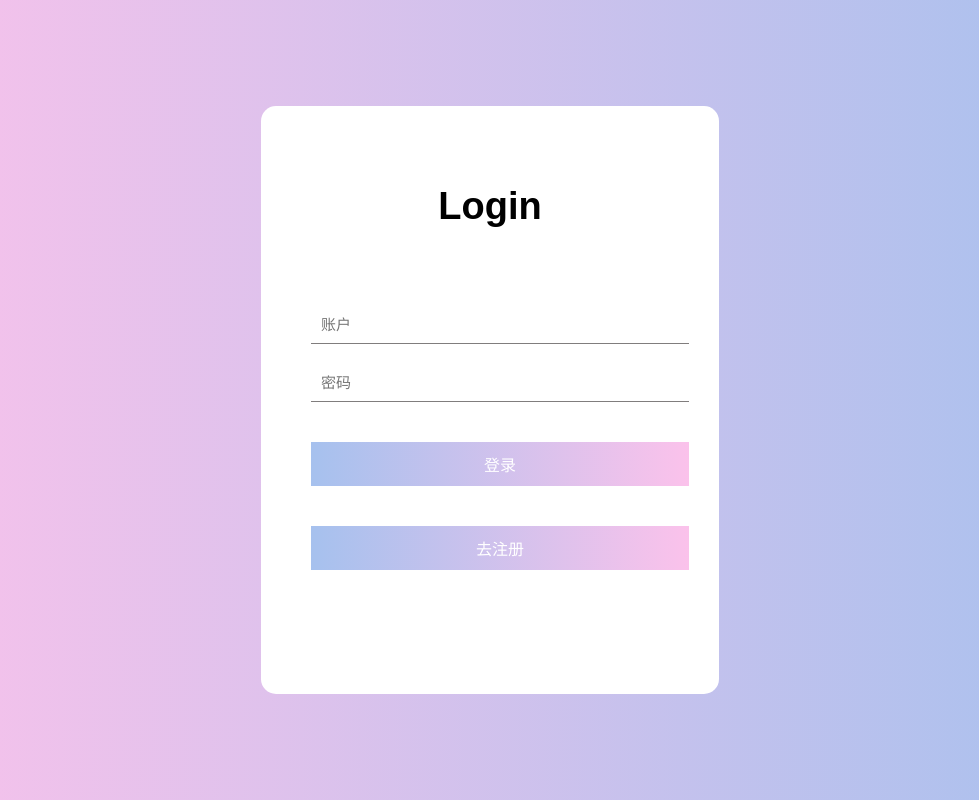
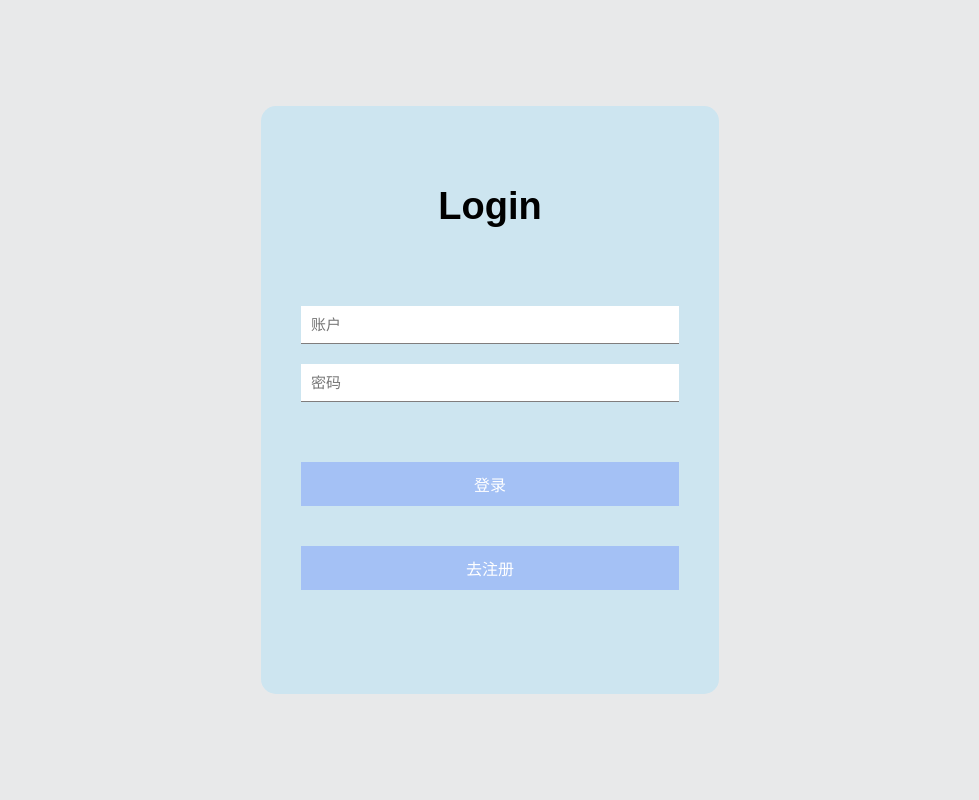
Before and after one commit to zxgfixpc/blogc, a Vue app: page /login in a window 1280 px wide. Shown: the whole page, without its empty margins (150-1129 px from the left). Built offline with nearby package versions, Linux system fonts and the light colour scheme; what @kangc/v-md-editor, mavon-editor would draw is missing.

Commit message:
fix login css

```diff
--- a/src/pages/login/LoginPage.vue
+++ b/src/pages/login/LoginPage.vue
@@ -43,10 +43,10 @@ body {
     /* margin-top: 5%; */
     height: 980px;
     width: 100%;
-    background-image: linear-gradient(to right, #fbc2eb, #a6c1ee);
+    background-image: linear-gradient(to right, #e8e9ea, #e8e9ea);
 }
 .login-wrapper {
-    background-color: #fff;
+    background-color: #cde5f0;
     width: 358px;
     height: 588px;
     border-radius: 15px;
@@ -62,6 +62,11 @@ body {
     text-align: center;
     line-height: 200px;
 }
+.form-wrapper {
+    display: flex;
+    flex-direction: column;
+    align-items: center; /* 水平居中（但在这里不需要）*/
+}
 .input-item {
     display: block;
     width: 100%;
@@ -72,16 +77,15 @@ body {
     font-size: 15px;
     outline: none;
 }
-.input-item:placeholder {
+.input-item::placeholder {
     text-transform: uppercase;
 }
 .btn {
     text-align: center;
     padding: 10px;
-    margin: 0 auto;
     width: 100%;
     margin-top: 40px;
-    background-image: linear-gradient(to right, #a6c1ee, #fbc2eb);
+    background-image: linear-gradient(to right, #a4c1f5, #a4c1f5);
     color: #fff;
 }
 .msg {
--- a/src/pages/login/RegPage.vue
+++ b/src/pages/login/RegPage.vue
@@ -51,10 +51,10 @@ body {
   /* margin-top: 5%; */
   height: 980px;
   width: 100%;
-  background-image: linear-gradient(to right, #fbc2eb, #a6c1ee);
+  background-image: linear-gradient(to right, #e8e9ea, #e8e9ea);
 }
 .login-wrapper {
-  background-color: #fff;
+  background-color: #cde5f0;
   width: 358px;
   height: 588px;
   border-radius: 15px;
@@ -63,6 +63,11 @@ body {
   left: 50%;
   top: 50%;
   transform: translate(-50%, -50%);
+}
+.form-wrapper {
+    display: flex;
+    flex-direction: column;
+    align-items: center; /* 水平居中（但在这里不需要）*/
 }
 .header {
   font-size: 38px;
@@ -88,7 +93,7 @@ body {
   padding: 10px;
   width: 100%;
   margin-top: 40px;
-  background-image: linear-gradient(to right, #a6c1ee, #fbc2eb);
+  background-image: linear-gradient(to right, #a4c1f5, #a4c1f5);
   color: #fff;
 }
 
```
